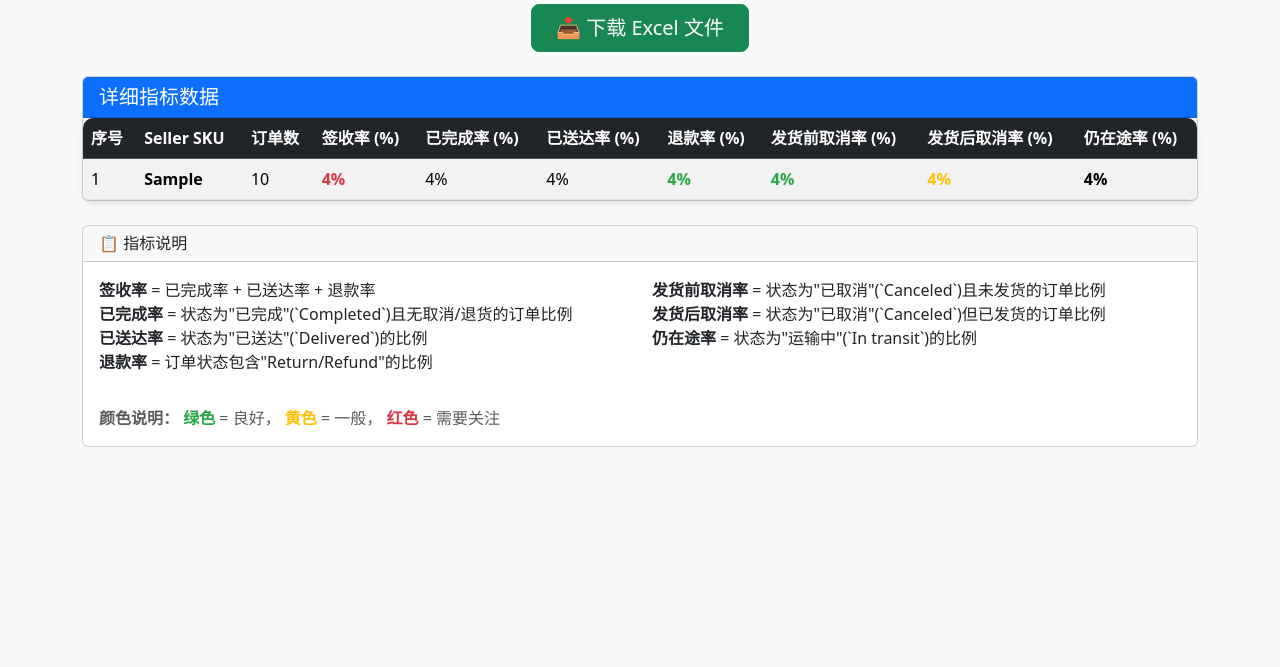
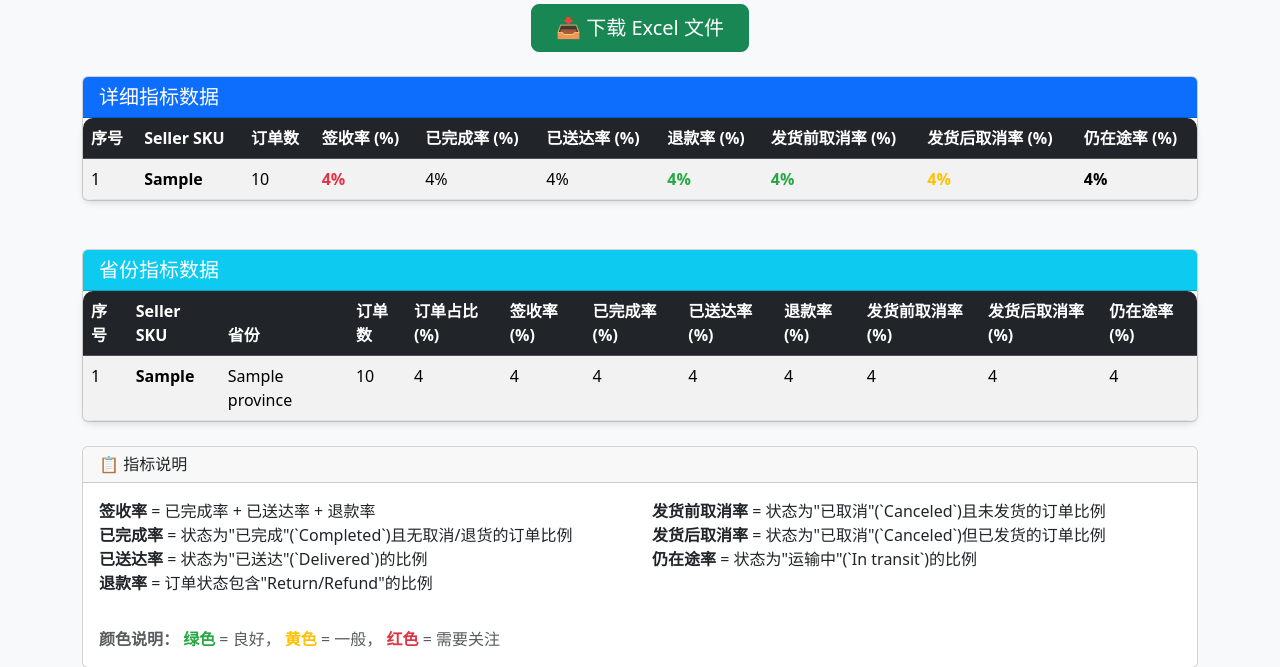
Before and after one commit to 88gravessong/order_analysis, a Flask app: template templates/results.html in a window 1280 px wide. Shown: the part 215-882 px from the top of the page. Before the commit the page ends 662 px from the top, so only its background shows below. Run offline with Flask 3, Linux system fonts and the light colour scheme; the template is opened without the code that fills it: most values are stand-ins (such as "Sample title", 1, 10 or a date in 2020).

Commit message:
Add province analysis to frontend and backend

```diff
--- a/app.py
+++ b/app.py
@@ -19,6 +19,7 @@ from flask import Flask, render_template, request, send_file, flash, redirect, u
 
 from compute_logic import compute_metrics
 
+from compute_province_metrics import compute_metrics_streams, build_result_workbook as build_province_workbook
 app = Flask(__name__)
 app.secret_key = "secret-key-change-me"
 
@@ -101,6 +102,7 @@ def process():
 
     return render_template("results.html",
                          results=results_data,
+                         sku_count=len(results_data),
                          start_date=start_date,
                          end_date=end_date,
                          temp_filename=temp_filename,
@@ -108,6 +110,86 @@ def process():
                          total_orders=sum(r['total'] for r in results_data))
 
 
+@app.route("/process_province", methods=["POST"])
+def process_province():
+    if "files" not in request.files:
+        flash("请至少上传一个文件！")
+        return redirect(url_for("index"))
+
+    files = request.files.getlist("files")
+    if not files or files[0].filename == "":
+        flash("未选择文件！")
+        return redirect(url_for("index"))
+
+    try:
+        start_str = request.form.get("start_date")
+        end_str = request.form.get("end_date")
+        start_date = datetime.strptime(start_str, "%Y-%m-%d").date() if start_str else date.min
+        end_date = datetime.strptime(end_str, "%Y-%m-%d").date() if end_str else date.max
+    except ValueError:
+        flash("日期格式错误，应为 YYYY-MM-DD")
+        return redirect(url_for("index"))
+
+    if start_date > end_date:
+        flash("开始日期不能晚于结束日期！")
+        return redirect(url_for("index"))
+
+    file_streams = [BytesIO(f.read()) for f in files]
+
+    try:
+        stats, sku_totals = compute_metrics_streams(file_streams, start_date, end_date)
+        if not stats:
+            flash("在所选日期范围内未找到符合条件的数据，请调整日期或检查文件！")
+            return redirect(url_for("index"))
+        wb = build_province_workbook(stats, sku_totals)
+    except Exception as e:
+        flash(f"处理文件时发生错误: {e}")
+        return redirect(url_for("index"))
+
+    temp_filename = f"province_metrics_{uuid.uuid4().hex[:8]}.xlsx"
+    temp_path = os.path.join(gettempdir(), temp_filename)
+    wb.save(temp_path)
+
+    province_results = []
+    for sku, prov_map in sorted(stats.items(), key=lambda x: x[0]):
+        total_sku = sku_totals.get(sku, 0)
+        for prov, m in sorted(prov_map.items(), key=lambda x: (-x[1]["total"], x[0])):
+            total = m["total"]
+            completed_rate = m.get("completed", 0) / total * 100 if total else 0
+            delivered_rate = m.get("delivered", 0) / total * 100 if total else 0
+            refund_rate = m.get("refund", 0) / total * 100 if total else 0
+            cancel_before_rate = m.get("cancel_before", 0) / total * 100 if total else 0
+            cancel_after_rate = m.get("cancel_after", 0) / total * 100 if total else 0
+            in_transit_rate = m.get("in_transit", 0) / total * 100 if total else 0
+            sign_rate = completed_rate + delivered_rate + refund_rate
+            share_rate = total / total_sku * 100 if total_sku else 0
+            province_results.append({
+                'seller_sku': sku,
+                'province': prov,
+                'total': total,
+                'share_rate': round(share_rate, 2),
+                'sign_rate': round(sign_rate, 2),
+                'completed_rate': round(completed_rate, 2),
+                'delivered_rate': round(delivered_rate, 2),
+                'refund_rate': round(refund_rate, 2),
+                'cancel_before_rate': round(cancel_before_rate, 2),
+                'cancel_after_rate': round(cancel_after_rate, 2),
+                'in_transit_rate': round(in_transit_rate, 2),
+            })
+
+    total_orders = sum(r['total'] for r in province_results)
+    sku_count = len(stats)
+    return render_template(
+        "results.html",
+        province_results=province_results,
+        results=[],
+        sku_count=sku_count,
+        start_date=start_date,
+        end_date=end_date,
+        temp_filename=temp_filename,
+        total_files=len(files),
+        total_orders=total_orders,
+    )
 @app.route("/download/<filename>")
 def download(filename):
     """下载临时生成的结果文件"""
--- a/compute_province_metrics.py
+++ b/compute_province_metrics.py
@@ -21,8 +21,11 @@
 
 from collections import defaultdict
 from pathlib import Path
-from typing import Dict, List
+from typing import Dict, List, Iterable
 
+from datetime import date
+from io import BytesIO
+from compute_logic import _norm as normalise_logic, _date_in_range, _to_date
 from openpyxl import load_workbook, Workbook
 from openpyxl.utils import get_column_letter
 
@@ -60,7 +63,7 @@ def locate_columns(headers: List[str]) -> Dict[str, int]:
 
 
 def read_orders(file_path: Path):
-    """读取 Excel，返回迭代器 (sku_id, province, substatus, cancel_type, shipped_time)"""
+    """读取 Excel，返回迭代器 (sku_id, province, substatus, cancel_type, shipped_time, created_time)"""
     wb = load_workbook(file_path, data_only=True)
     ws = wb.active  # 默认第一个工作表
 
@@ -76,9 +79,27 @@ def read_orders(file_path: Path):
         substatus = row[col_indices["order_substatus"]]
         cancel_type = row[col_indices["cancel_type"]]
         shipped_time = row[col_indices["shipped_time"]]
-        yield seller_sku, province, substatus, cancel_type, shipped_time
+        created_time = row[col_indices["created_time"]]
+        yield seller_sku, province, substatus, cancel_type, shipped_time, created_time
 
     wb.close()
+
+def _iter_rows_stream(file_bytes: BytesIO):
+    wb = load_workbook(file_bytes, data_only=True)
+    ws = wb.active
+    header_row = next(ws.iter_rows(min_row=1, max_row=1, values_only=True))
+    headers = list(header_row)
+    cols = locate_columns(headers)
+    for row in ws.iter_rows(min_row=3, values_only=True):
+        seller_sku = row[cols["seller_sku"]]
+        province = row[cols["province"]]
+        substatus = row[cols["order_substatus"]]
+        cancel_type = row[cols["cancel_type"]]
+        shipped_time = row[cols["shipped_time"]]
+        created_time = row[cols["created_time"]]
+        yield seller_sku, province, substatus, cancel_type, shipped_time, created_time
+    wb.close()
+
 
 
 def compute_metrics(file_path: Path):
@@ -128,6 +149,41 @@ def compute_metrics(file_path: Path):
     return stats, sku_totals
 
 
+def compute_metrics_streams(file_streams: Iterable[BytesIO], start_date: date, end_date: date):
+    stats: Dict[str, Dict[str, Dict[str, int]]] = defaultdict(lambda: defaultdict(lambda: defaultdict(int)))
+    sku_totals: Dict[str, int] = defaultdict(int)
+    for fs in file_streams:
+        for seller_sku, province, sub, cancel, shipped, created in _iter_rows_stream(fs):
+            if seller_sku is None:
+                continue
+            if not _date_in_range(created, start_date, end_date):
+                continue
+            sku_id = str(seller_sku)
+            prov = str(province).strip() if province is not None else ""
+            sku_totals[sku_id] += 1
+            s = stats[sku_id][prov]
+            s["total"] += 1
+            sub = normalise_logic(sub)
+            cancel = normalise_logic(cancel)
+            shipped_empty = shipped is None or str(shipped).strip() == ""
+            completed_set = {"已完成", "completed"}
+            delivered_set = {"已送达", "delivered"}
+            canceled_set = {"已取消", "canceled"}
+            in_transit_set = {"运输中", "in transit"}
+            if sub in completed_set and cancel == "":
+                s["completed"] += 1
+            elif sub in delivered_set:
+                s["delivered"] += 1
+            elif "return" in sub or "refund" in sub:
+                s["refund"] += 1
+            elif sub in canceled_set:
+                if shipped_empty:
+                    s["cancel_before"] += 1
+                else:
+                    s["cancel_after"] += 1
+            elif sub in in_transit_set:
+                s["in_transit"] += 1
+    return stats, sku_totals
 def build_result_workbook(
     stats: Dict[str, Dict[str, Dict[str, int]]], sku_totals: Dict[str, int]
 ) -> Workbook:
--- a/templates/results.html
+++ b/templates/results.html
@@ -45,7 +45,7 @@
         <div class="col-md-3">
             <div class="card stats-card">
                 <div class="card-body text-center">
-                    <h3 class="mb-1">{{ results|length }}</h3>
+                    <h3 class="mb-1">{{ sku_count }}</h3>
                     <p class="mb-0">SKU 数量</p>
                 </div>
             </div>
@@ -138,6 +138,51 @@
             </table>
         </div>
     </div>
+{% if province_results %}
+<div class="card mt-5">
+    <div class="card-header bg-info text-white">
+        <h5 class="mb-0">省份指标数据</h5>
+    </div>
+    <div class="table-container">
+        <table class="table table-striped table-hover mb-0">
+            <thead class="table-dark sticky-top">
+                <tr>
+                    <th>序号</th>
+                    <th>Seller SKU</th>
+                    <th>省份</th>
+                    <th>订单数</th>
+                    <th>订单占比 (%)</th>
+                    <th>签收率 (%)</th>
+                    <th>已完成率 (%)</th>
+                    <th>已送达率 (%)</th>
+                    <th>退款率 (%)</th>
+                    <th>发货前取消率 (%)</th>
+                    <th>发货后取消率 (%)</th>
+                    <th>仍在途率 (%)</th>
+                </tr>
+            </thead>
+            <tbody>
+                {% for row in province_results %}
+                <tr>
+                    <td>{{ loop.index }}</td>
+                    <td class="fw-bold">{{ row.seller_sku }}</td>
+                    <td>{{ row.province }}</td>
+                    <td>{{ row.total }}</td>
+                    <td>{{ row.share_rate }}</td>
+                    <td>{{ row.sign_rate }}</td>
+                    <td>{{ row.completed_rate }}</td>
+                    <td>{{ row.delivered_rate }}</td>
+                    <td>{{ row.refund_rate }}</td>
+                    <td>{{ row.cancel_before_rate }}</td>
+                    <td>{{ row.cancel_after_rate }}</td>
+                    <td>{{ row.in_transit_rate }}</td>
+                </tr>
+                {% endfor %}
+            </tbody>
+        </table>
+    </div>
+</div>
+{% endif %}
 
     <!-- 说明信息 -->
     <div class="mt-4">
```
Also changed, not shown: templates/index.html (+28 -19 lines), README.md.
